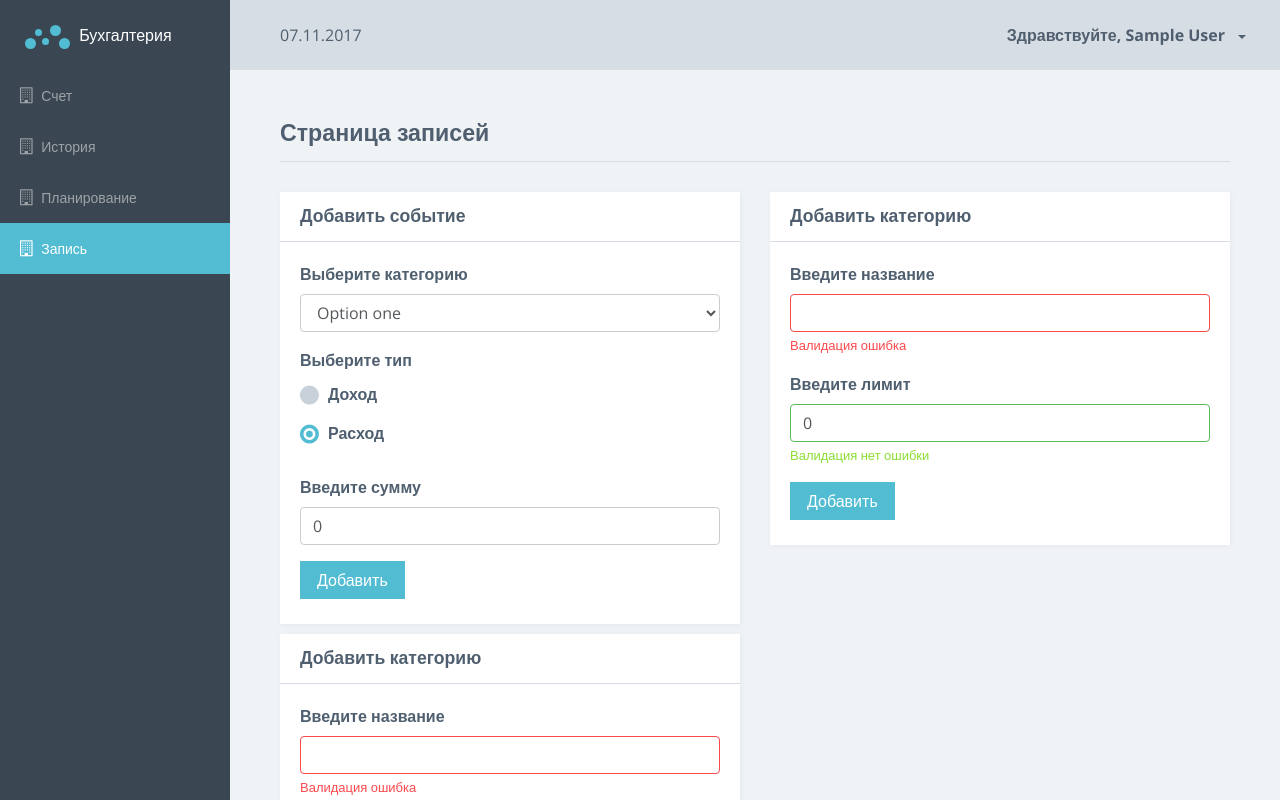
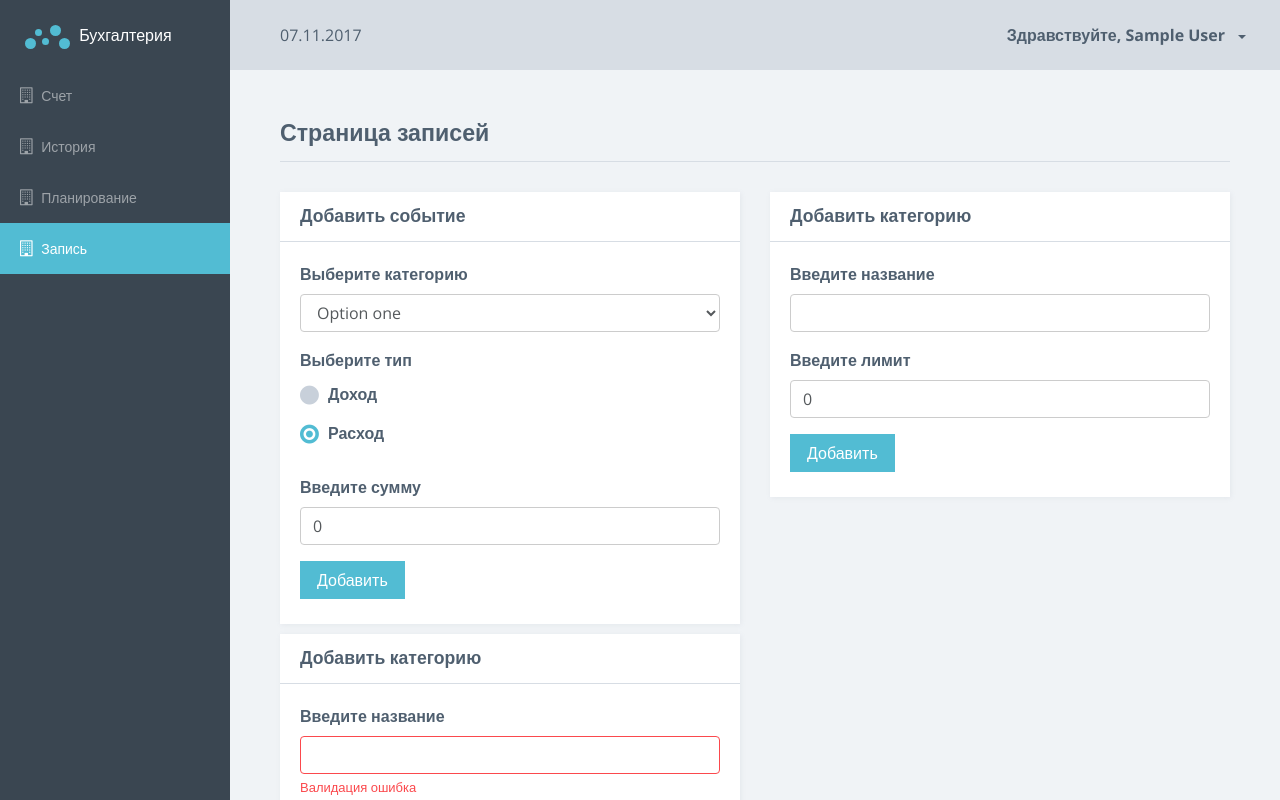
Before and after one commit to aleksandr-korhov/home-accounting, an Angular app: page /system/records in a window 1280 px wide. Built offline with nearby package versions, Linux system fonts and the light colour scheme; sample sign-in values are in the browser's storage.

Commit message:
add record page add category

```diff
--- a/src/app/shared/core/base-api.ts
+++ b/src/app/shared/core/base-api.ts
@@ -18,7 +18,7 @@ export class BaseApi {
   }
 
   public post(url: string = '', params: any = {}): Observable<any> {
-    return this.post(this.getUrl(url), params);
+    return this.http.post(this.getUrl(url), params);
   }
 
   public put(url: string = '', params: any = {}): Observable<any> {
--- a/src/app/system/records-page/add-category/add-category.component.html
+++ b/src/app/system/records-page/add-category/add-category.component.html
@@ -5,16 +5,29 @@
     </div>
   </div>
   <div class="card-block">
-    <form>
-      <div class="form-group has-error">
+    <form #form="ngForm" (submit)="onSubmit(form)">
+      <div class="form-group" [ngClass]="{'has-error': name.invalid && name.touched}">
         <label class="control-label" for="category-name">Введите название</label>
-        <input type="text" id="category-name" class="form-control">
-        <span class="form-help-text">Валидация ошибка</span>
+        <input class="form-control"
+               ngModel
+               required
+               #name="ngModel"
+               name="name"
+               type="text"
+               id="category-name">
+        <span *ngIf="name.invalid && name.touched" class="form-help-text">Поле не может быть пустым.</span>
       </div>
-      <div class="form-group has-success">
+      <div class="form-group" [class.has-error]="capacity.invalid && capacity.touched">
         <label class="control-label" for="category-value">Введите лимит</label>
-        <input type="number" value="0" id="category-value" class="form-control">
-        <span class="form-help-text">Валидация нет ошибки</span>
+        <input #capacity="ngModel"
+               [ngModel]="0"
+               required
+               min="1"
+               name="capacity"
+               type="number"
+               id="category-value"
+               class="form-control">
+        <span class="form-help-text" *ngIf="capacity.invalid && capacity.touched">Поле не может быть пустым.</span>
       </div>
       <button type="submit" class="btn btn-primary">Добавить</button>
     </form>
--- a/src/app/system/records-page/add-category/add-category.component.ts
+++ b/src/app/system/records-page/add-category/add-category.component.ts
@@ -1,15 +1,33 @@
-import { Component, OnInit } from '@angular/core';
+import { Component, EventEmitter, Output } from '@angular/core';
+import { NgForm } from '@angular/forms';
+
+import { CategoryService } from '../../shared/services/category.service';
+import { Category } from '../../shared/models/category.model';
 
 @Component({
   selector: 'hm-add-category',
   templateUrl: './add-category.component.html',
   styleUrls: ['./add-category.component.scss']
 })
-export class AddCategoryComponent implements OnInit {
+export class AddCategoryComponent {
+  @Output() onCategoryAdd = new EventEmitter<Category>();
 
-  constructor() { }
+  constructor(private categoryService: CategoryService) { }
 
-  ngOnInit() {
+  onSubmit(form: NgForm) {
+    let {name, capacity} = form.value;
+
+    if (capacity < 0) {
+      capacity *= -1;
+    }
+
+    const category = new Category(name, capacity);
+
+    this.categoryService.addCategory(category).subscribe((newCategory: Category) => {
+      form.reset();
+      form.form.patchValue({capacity: 1});
+      this.onCategoryAdd.emit(newCategory);
+    });
   }
 
 }
--- a/src/app/system/records-page/records-page.component.html
+++ b/src/app/system/records-page/records-page.component.html
@@ -10,7 +10,7 @@
       <hm-add-event></hm-add-event>
     </div>
     <div class="col-md-6">
-      <hm-add-category></hm-add-category>
+      <hm-add-category (onCategoryAdd)="newCategiryAdded($event)"></hm-add-category>
     </div>
   </div>
   <div class="row">
--- a/src/app/system/records-page/records-page.component.ts
+++ b/src/app/system/records-page/records-page.component.ts
@@ -1,4 +1,5 @@
 import { Component, OnInit } from '@angular/core';
+import { Category } from '../shared/models/category.model';
 
 @Component({
   selector: 'hm-records-page',
@@ -7,9 +8,15 @@ import { Component, OnInit } from '@angular/core';
 })
 export class RecordsPageComponent implements OnInit {
 
+  categories: Category[] = [];
+
   constructor() { }
 
   ngOnInit() {
   }
 
+  newCategiryAdded(category: Category) {
+    this.categories.push(category);
+  }
+
 }
--- a/src/app/system/shared/models/category.model.ts
+++ b/src/app/system/shared/models/category.model.ts
@@ -0,0 +1,7 @@
+export class Category {
+  constructor(
+    public name: string,
+    public capacity: number,
+    public id?: number
+  ) {}
+}
--- /dev/null
+++ b/src/app/system/shared/services/category.service.ts
@@ -0,0 +1,17 @@
+import { Injectable } from '@angular/core';
+import { HttpClient } from '@angular/common/http';
+import { Observable } from 'rxjs/Observable';
+
+import { BaseApi } from '../../../shared/core/base-api';
+import { Category } from '../models/category.model';
+
+@Injectable()
+export class CategoryService extends BaseApi {
+  constructor(http: HttpClient) {
+    super(http);
+  }
+
+  addCategory(category: Category): Observable<Category> {
+    return this.post('categories', category);
+  }
+}
--- a/src/app/system/system.module.ts
+++ b/src/app/system/system.module.ts
@@ -18,6 +18,7 @@ import { MomentPipe } from './shared/pipes/moment.pipe';
 import { AddEventComponent } from './records-page/add-event/add-event.component';
 import { AddCategoryComponent } from './records-page/add-category/add-category.component';
 import { EditCategoryComponent } from './records-page/edit-category/edit-category.component';
+import { CategoryService } from './shared/services/category.service';
 
 @NgModule({
   imports: [
@@ -42,7 +43,8 @@ import { EditCategoryComponent } from './records-page/edit-category/edit-categor
     EditCategoryComponent
   ],
   providers: [
-    BillService
+    BillService,
+    CategoryService
   ]
 })
 export class SystemModule {}
```
